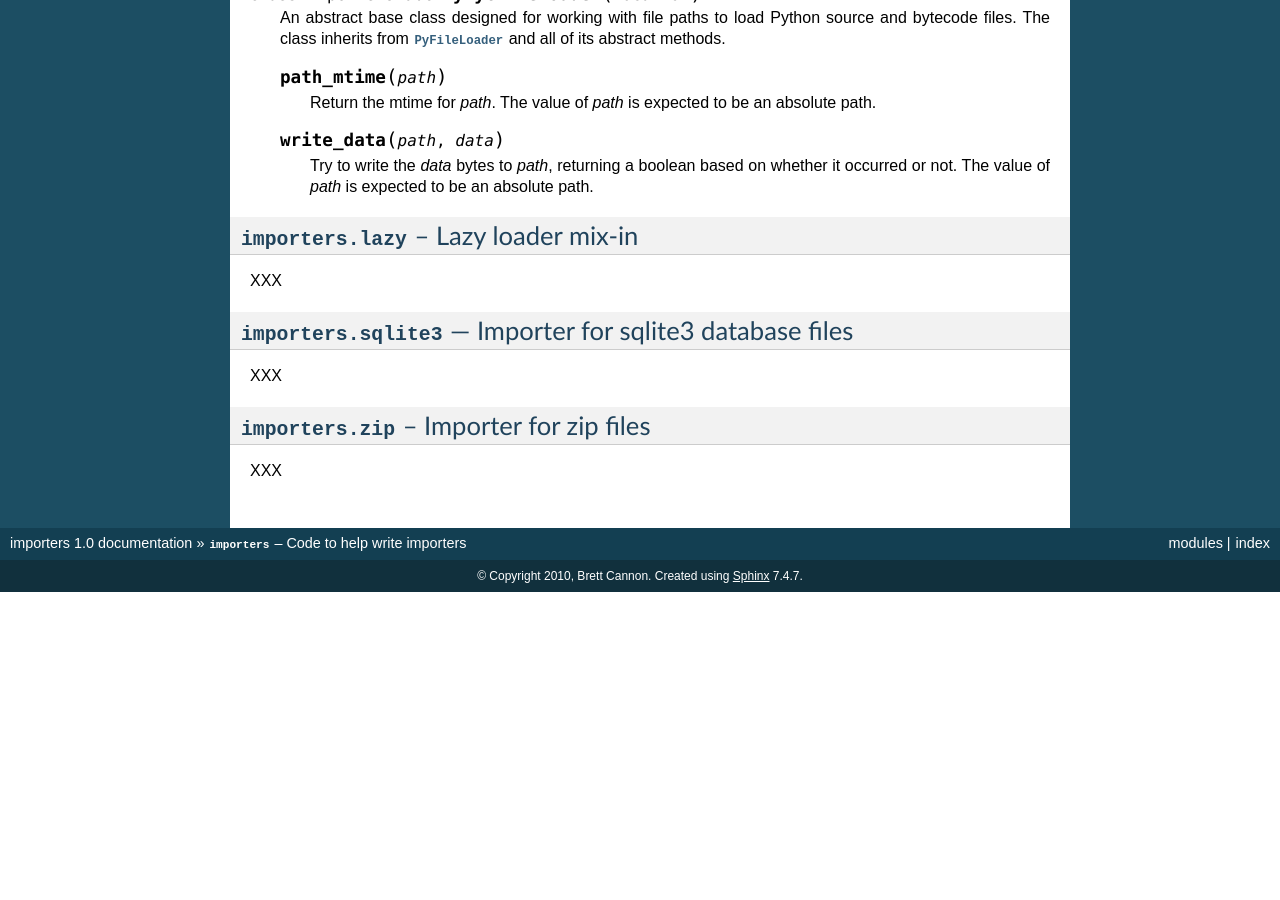
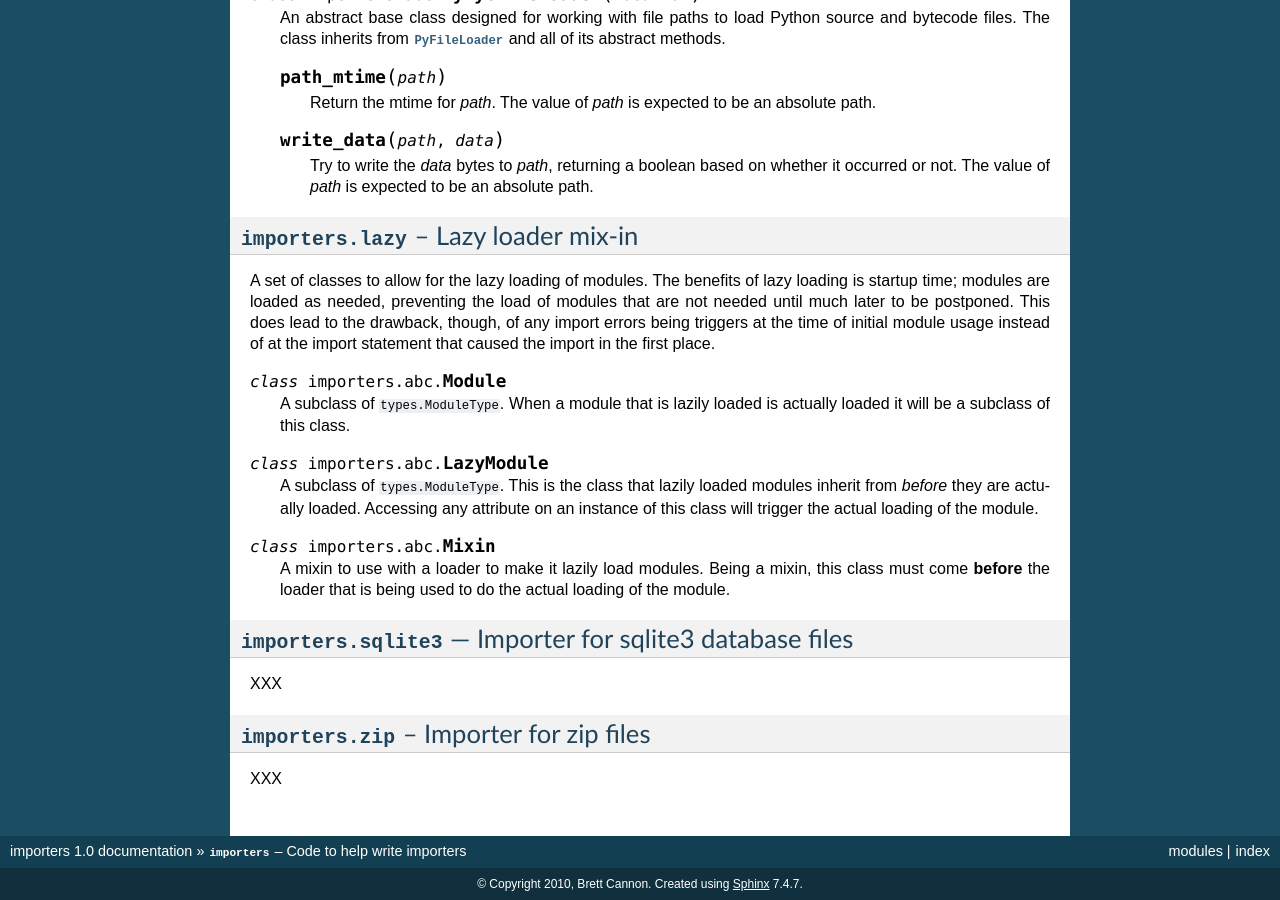
Before and after one commit to google-code-export/importers, a Sphinx documentation site: the page built from docs/index.rst, in a window 1280 px wide and 900 px high, scrolled down 1732 px. Built offline with Sphinx 7.4.7, drawn with Linux system fonts in a browser that asks for light colours; cross-references to code outside the pages are shown as plain code; before the commit the page ends 2324 px from its top, so only the background shows below that; some of the changed text lies outside the part shown.

Commit message:
Doc lazy importer.

```diff
--- a/docs/index.rst
+++ b/docs/index.rst
@@ -154,7 +154,30 @@ development of importers.
 :mod:`importers.lazy` -- Lazy loader mix-in
 -------------------------------------------
 
-XXX
+A set of classes to allow for the lazy loading of modules. The benefits of lazy
+loading is startup time; modules are loaded as needed, preventing the load of
+modules that are not needed until much later to be postponed. This does lead to
+the drawback, though, of any import errors being triggers at the time of
+initial module usage instead of at the import statement that caused the import
+in the first place.
+
+.. class:: Module
+
+    A subclass of :cls:`types.ModuleType`. When a module that is lazily loaded
+    is actually loaded it will be a subclass of this class.
+
+.. class:: LazyModule
+
+    A subclass of :cls:`types.ModuleType`. This is the class that lazily loaded
+    modules inherit from *before* they are actually loaded. Accessing any
+    attribute on an instance of this class will trigger the actual loading of
+    the module.
+
+.. class:: Mixin
+
+    A mixin to use with a :term:`loader` to make it lazily load modules. Being
+    a mixin, this class must come **before** the loader that is being used to
+    do the actual loading of the module.
 
 
 :mod:`importers.sqlite3` --- Importer for sqlite3 database files
```
